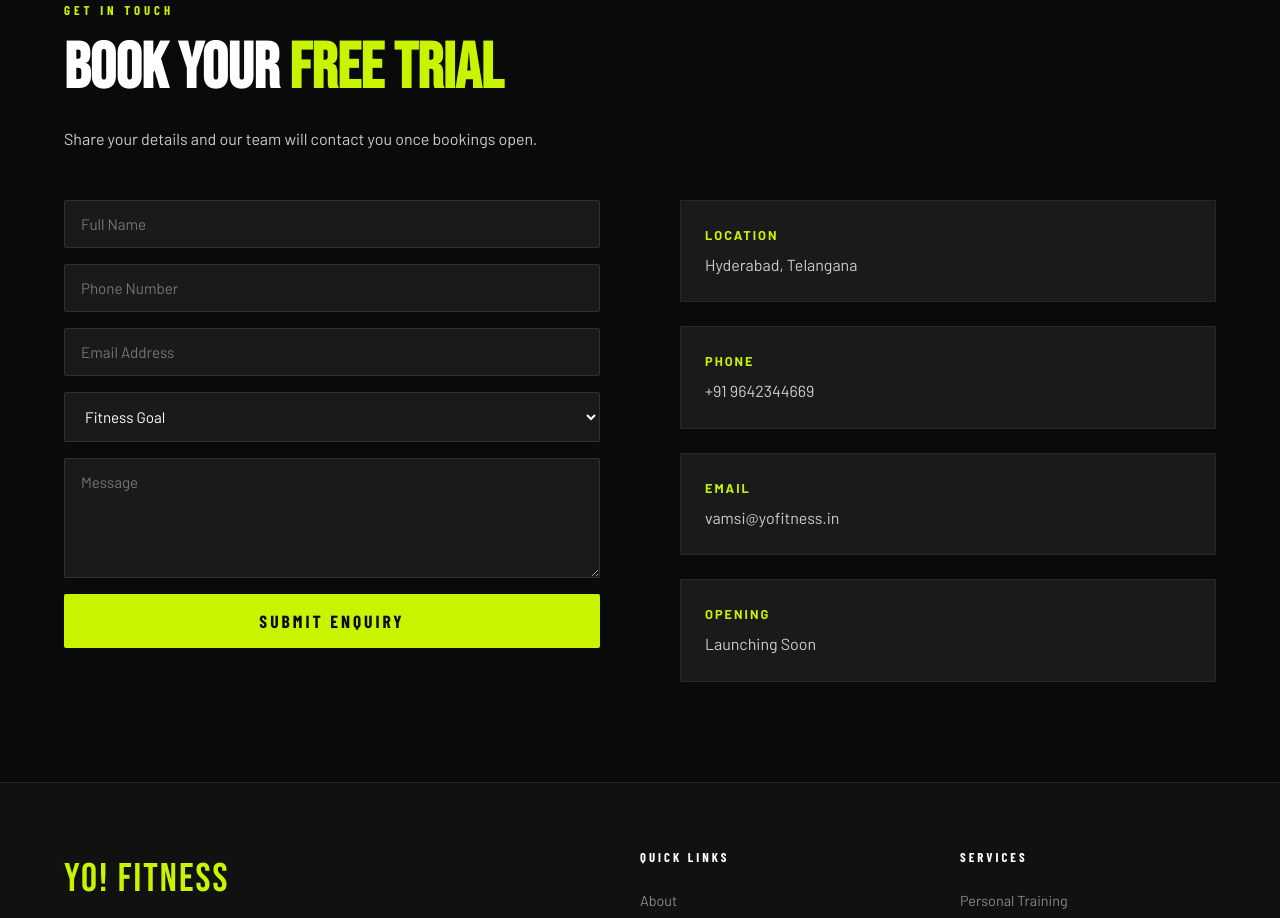
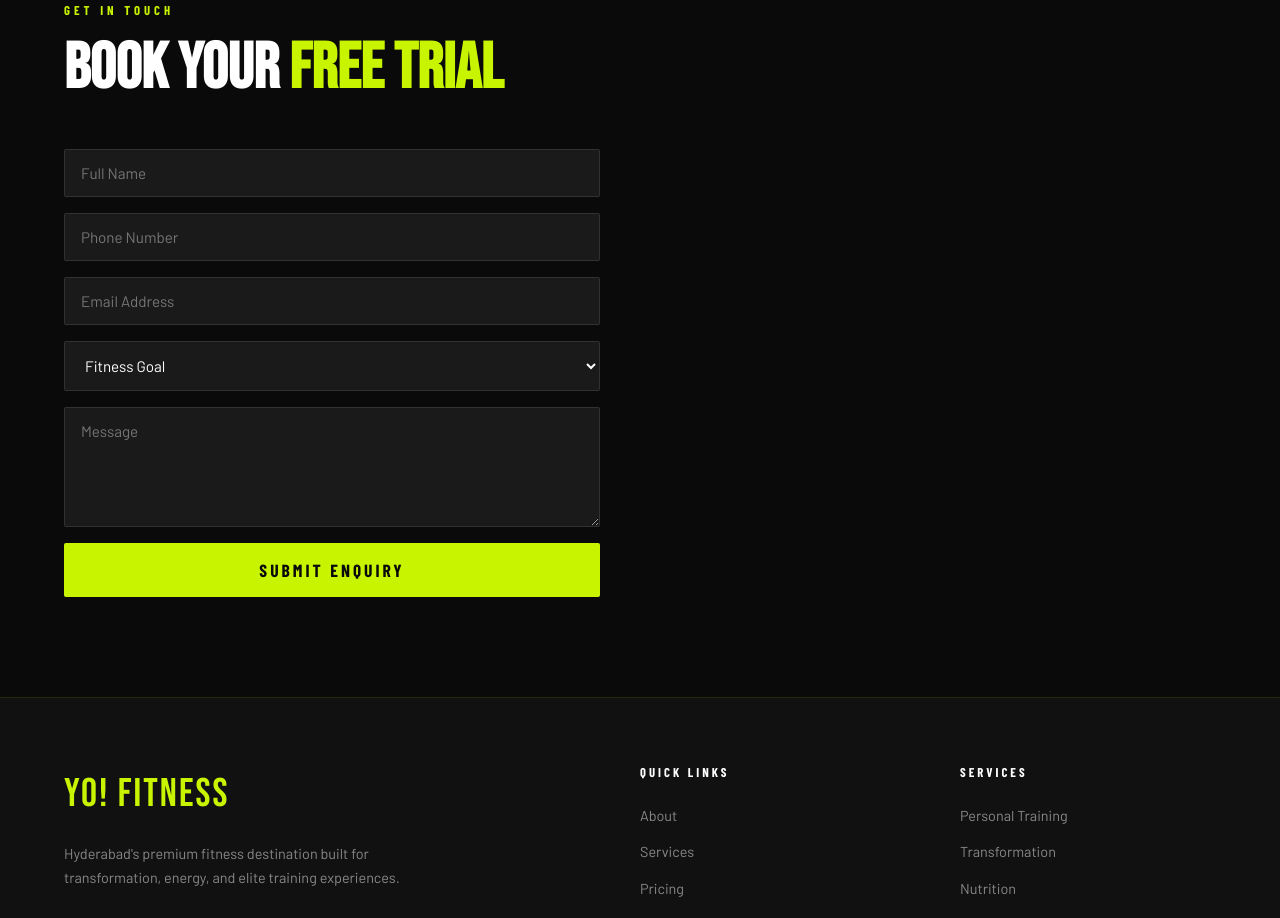
Before and after one commit to vamsiraghava-nontech/yofitness-website, a Next.js app: page / in a window 1280 px wide. Shown: the part 3920-4838 px from the top of the page. Built offline with nearby package versions, Linux system fonts and the light colour scheme; a web font is replaced by a local one.

Commit message:
Leads added to yofitness v3

```diff
--- a/src/components/sections/Contact.tsx
+++ b/src/components/sections/Contact.tsx
@@ -1,54 +1,59 @@
+"use client";
+
+import { useState } from "react";
+
 export default function Contact() {
+  const [status, setStatus] = useState("");
+
+  async function handleSubmit(e: React.FormEvent<HTMLFormElement>) {
+    e.preventDefault();
+    setStatus("Sending...");
+
+    const form = e.currentTarget;
+    const formData = new FormData(form);
+
+    const res = await fetch("/api/leads", {
+      method: "POST",
+      headers: { "Content-Type": "application/json" },
+      body: JSON.stringify({
+        name: formData.get("name"),
+        phone: formData.get("phone"),
+        email: formData.get("email"),
+        goal: formData.get("goal"),
+        message: formData.get("message"),
+      }),
+    });
+
+    if (res.ok) {
+      setStatus("Submitted successfully!");
+      form.reset();
+    } else {
+      setStatus("Something went wrong. Check setup.");
+    }
+  }
+
   return (
     <section id="book">
       <div className="section-tag">Get in Touch</div>
-
-      <h2 className="section-h2">
-        BOOK YOUR <span>FREE TRIAL</span>
-      </h2>
-
-      <p className="section-lead">
-        Share your details and our team will contact you once bookings open.
-      </p>
+      <h2 className="section-h2">BOOK YOUR <span>FREE TRIAL</span></h2>
 
       <div className="book-grid">
-        <form className="contact-form">
-          <input type="text" placeholder="Full Name" required />
-          <input type="tel" placeholder="Phone Number" required />
-          <input type="email" placeholder="Email Address" />
-          <select>
-            <option>Fitness Goal</option>
+        <form className="contact-form" onSubmit={handleSubmit}>
+          <input name="name" type="text" placeholder="Full Name" required />
+          <input name="phone" type="tel" placeholder="Phone Number" required />
+          <input name="email" type="email" placeholder="Email Address" />
+          <select name="goal">
+            <option value="">Fitness Goal</option>
             <option>Weight Loss</option>
             <option>Muscle Building</option>
             <option>Body Transformation</option>
             <option>General Fitness</option>
           </select>
-          <textarea placeholder="Message"></textarea>
+          <textarea name="message" placeholder="Message"></textarea>
 
           <button type="submit">Submit Enquiry</button>
+          {status && <p>{status}</p>}
         </form>
-
-        <div className="contact-info">
-          <div>
-            <h4>Location</h4>
-            <p>Hyderabad, Telangana</p>
-          </div>
-
-          <div>
-            <h4>Phone</h4>
-            <p>+91 9642344669</p>
-          </div>
-
-          <div>
-            <h4>Email</h4>
-            <p>vamsi@yofitness.in</p>
-          </div>
-
-          <div>
-            <h4>Opening</h4>
-            <p>Launching Soon</p>
-          </div>
-        </div>
       </div>
     </section>
   );
```
